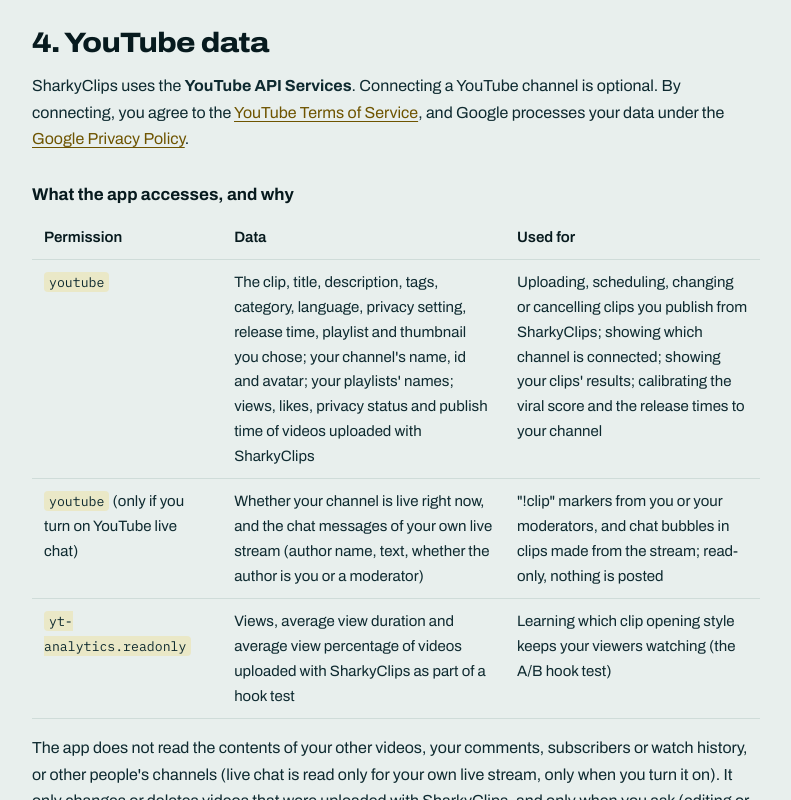
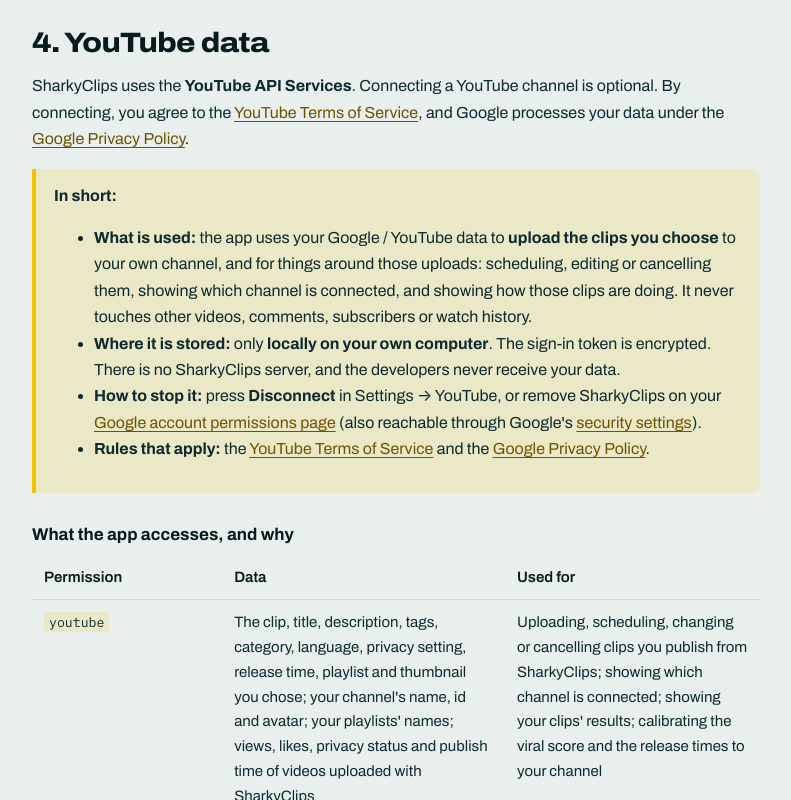
Before and after one commit to utkualsir/sharkyclips-site, a plain HTML site: page privacy.html in a window 1280 px wide. Shown: the part 2000-2800 px from the top of the page, without its empty margins (244-1035 px from the left). Drawn offline with Linux system fonts and the light colour scheme.

Commit message:
Privacy policy: short summary of Google/YouTube data use, storage and revoking; homepage links to YouTube Terms and Google Privacy Policy

```diff
--- a/privacy.html
+++ b/privacy.html
@@ -27,7 +27,7 @@
 
 <main id="main" class="wrap doc">
   <h1>Privacy policy</h1>
-  <p class="meta">Effective 10 November 2026</p>
+  <p class="meta">Effective 10 November 2026 · Last updated 26 November 2026</p>
 
   <p class="callout"><b>Short version:</b> SharkyClips runs on your computer. It has no server, no
     account and no telemetry. Your videos, transcripts, clips and YouTube data stay on your
@@ -102,6 +102,25 @@
     Service</a>, and Google processes your data under the
     <a href="https://policies.google.com/privacy">Google Privacy Policy</a>.</p>
 
+  <div class="callout">
+    <b>In short:</b>
+    <ul>
+      <li><b>What is used:</b> the app uses your Google / YouTube data to <b>upload the clips you
+        choose</b> to your own channel, and for things around those uploads: scheduling, editing or
+        cancelling them, showing which channel is connected, and showing how those clips are doing.
+        It never touches other videos, comments, subscribers or watch history.</li>
+      <li><b>Where it is stored:</b> only <b>locally on your own computer</b>. The sign-in token is
+        encrypted. There is no SharkyClips server, and the developers never receive your data.</li>
+      <li><b>How to stop it:</b> press <b>Disconnect</b> in Settings → YouTube, or remove SharkyClips
+        on your <a href="https://myaccount.google.com/permissions">Google account permissions
+        page</a> (also reachable through Google's
+        <a href="https://security.google.com/settings/security/permissions">security settings</a>).</li>
+      <li><b>Rules that apply:</b> the <a href="https://www.youtube.com/t/terms">YouTube Terms of
+        Service</a> and the <a href="https://policies.google.com/privacy">Google Privacy
+        Policy</a>.</li>
+    </ul>
+  </div>
+
   <h3>What the app accesses, and why</h3>
   <table>
     <thead><tr><th>Permission</th><th>Data</th><th>Used for</th></tr></thead>
@@ -147,7 +166,10 @@
     <li><b>Disconnect</b> in Settings → YouTube revokes the token at Google, deletes it from your
       computer and deletes the numbers the app read from YouTube.</li>
     <li>You can also revoke access at any time on your
-      <a href="https://myaccount.google.com/permissions">Google account permissions page</a>.</li>
+      <a href="https://myaccount.google.com/permissions">Google account permissions page</a>
+      (Google's security settings:
+      <a href="https://security.google.com/settings/security/permissions">security.google.com/settings/security/permissions</a>).
+      Find "SharkyClips" in the list and remove its access.</li>
     <li>Calibration data can be cleared on the Stats page. Deleting a project's folder from the
       <code>workspace</code> deletes its upload records. The uninstaller offers to delete your
       settings folder, including all YouTube data. You can also delete the files listed above
@@ -163,7 +185,8 @@
   <p>This site is static and hosted on GitHub Pages. It sets no cookies and has no analytics.
     GitHub may log your IP address when you visit (see the
     <a href="https://docs.github.com/en/site-policy/privacy-policies/github-general-privacy-statement">GitHub
-    Privacy Statement</a>), and the fonts are loaded from Google Fonts.</p>
+    Privacy Statement</a>. The fonts are served from this site itself; nothing is loaded from
+    other servers.</p>
 
   <h2>7. Children</h2>
   <p>SharkyClips is not directed at children under 13. Uploading to YouTube requires a YouTube
```
Also changed, not shown: index.html (+4 -1 lines).
